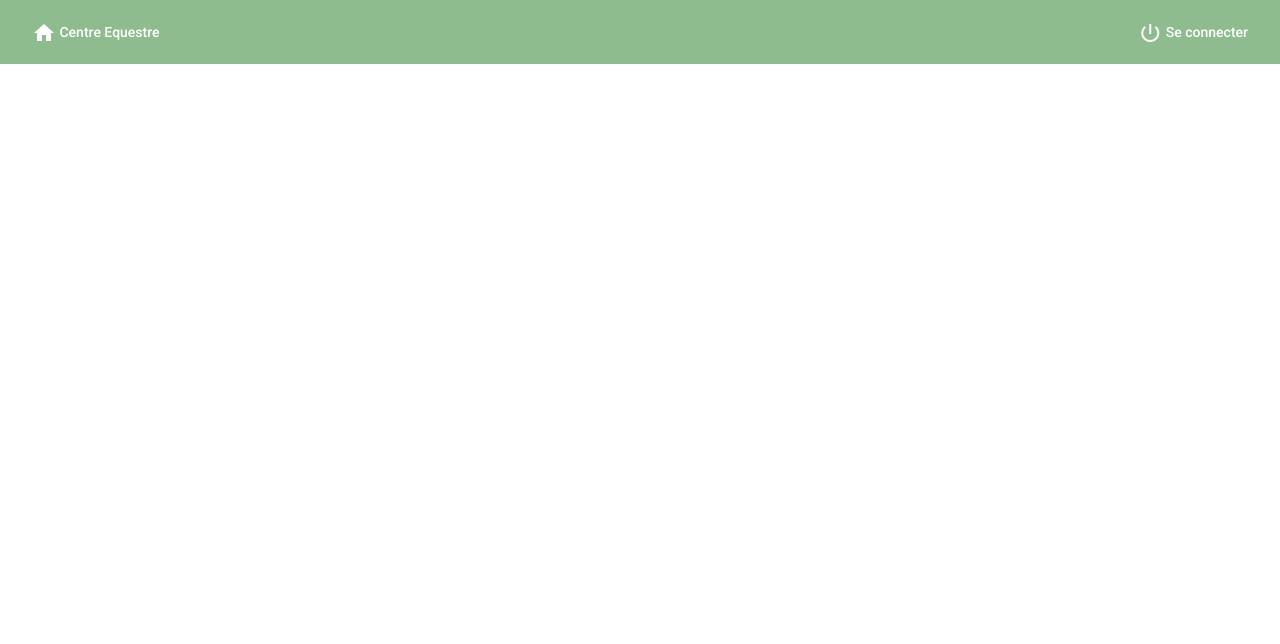
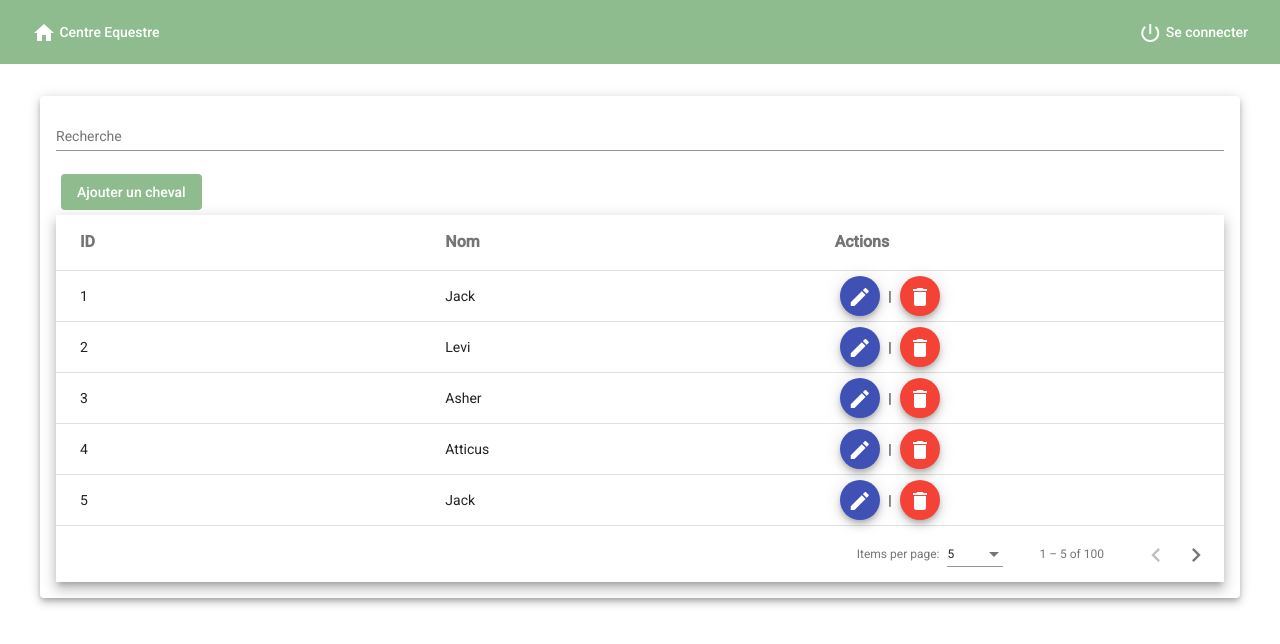
Before and after one commit to Len-dh/Projet-Web-2020-HorseWebsite, an Angular app in the folder Front/Front-Horse-WebSite/: page /horses-management in a window 1280 px wide. Before the commit this address led to /. Shown: the top 644 px of the page. Built offline with nearby package versions, Linux system fonts and the light colour scheme.

Commit message:
Add horses management page and dialog box

```diff
--- a/Front/Front-Horse-WebSite/src/app/app-routing.module.ts
+++ b/Front/Front-Horse-WebSite/src/app/app-routing.module.ts
@@ -8,6 +8,7 @@ import { AccountRecoveryComponent } from './account-recovery/account-recovery.co
 import { UserHomepageComponent } from './user-homepage/user-homepage.component';
 import { InstructorHomepageComponent } from './instructor-homepage/instructor-homepage.component';
 import { AdminHomepageComponent } from './admin-homepage/admin-homepage.component';
+import { HorsesManagementComponent } from './horses-management/horses-management.component';
 
 const routes: Routes = [
   { path: '', component: HomeComponent },
@@ -18,6 +19,7 @@ const routes: Routes = [
   { path: 'user-homepage', component: UserHomepageComponent },
   { path: 'instructor-homepage', component: InstructorHomepageComponent },
   { path: 'admin-homepage', component: AdminHomepageComponent },
+  { path: 'horses-management', component: HorsesManagementComponent },
 
 ];
 
--- /dev/null
+++ b/Front/Front-Horse-WebSite/src/app/horses-dialog-box/horses-dialog-box.component.html
@@ -0,0 +1,13 @@
+<h1 mat-dialog-title>Action : <strong>{{action}}</strong></h1>
+<div mat-dialog-content>
+    <mat-form-field *ngIf="action != 'Supprimer'; else elseTemplate">
+        <input placeholder="{{action}} Nom" matInput [(ngModel)]="local_data.name">
+    </mat-form-field>
+    <ng-template #elseTemplate>
+        Etes vous sûr de vouloir supprimer <b>{{local_data.name}}</b>?
+    </ng-template>
+</div>
+<div mat-dialog-actions>
+    <button mat-button (click)="doAction()">{{action}}</button>
+    <button mat-button (click)="closeDialog()" mat-flat-button color="warn">Annuler</button>
+</div>
--- /dev/null
+++ b/Front/Front-Horse-WebSite/src/app/horses-dialog-box/horses-dialog-box.component.ts
@@ -0,0 +1,37 @@
+import { Component, Inject, Optional } from '@angular/core';
+import { MatDialogRef, MAT_DIALOG_DATA } from '@angular/material/dialog';
+
+export interface UsersData {
+  name: string;
+  id: number;
+}
+
+@Component({
+  selector: 'app-horses-dialog-box',
+  templateUrl: './horses-dialog-box.component.html',
+  styleUrls: ['./horses-dialog-box.component.css']
+})
+
+export class HorsesDialogBoxComponent {
+
+  action: string;
+  local_data: any;
+
+  constructor(
+    public dialogRef: MatDialogRef<HorsesDialogBoxComponent>,
+    //@Optional() is used to prevent error if no data is passed
+    @Optional() @Inject(MAT_DIALOG_DATA) public data: UsersData) {
+    console.log(data);
+    this.local_data = { ...data };
+    this.action = this.local_data.action;
+  }
+
+  doAction() {
+    this.dialogRef.close({ event: this.action, data: this.local_data });
+  }
+
+  closeDialog() {
+    this.dialogRef.close({ event: 'Annuler' });
+  }
+
+}
--- /dev/null
+++ b/Front/Front-Horse-WebSite/src/app/horses-management/horses-management.component.css
@@ -0,0 +1,28 @@
+table {
+    width: 100%;
+  }
+
+  .mat-form-field {
+    font-size: 14px;
+    width: 100%;
+  }
+
+  mat-card {
+      max-width: 1200px;
+      margin: 2em auto;
+  }
+
+  th {
+      font-weight: bolder;
+      font-size: medium;
+  }
+
+  td, th {
+    width: 25%;
+  }
+
+  button {
+      background-color: darkseagreen;
+      color: white;
+      margin: 5px;
+  }
--- /dev/null
+++ b/Front/Front-Horse-WebSite/src/app/horses-management/horses-management.component.html
@@ -0,0 +1,46 @@
+<mat-card class="mat-elevation-z5">
+    <mat-card-content>
+        <mat-form-field>
+            <mat-label>Recherche</mat-label>
+            <input matInput (keyup)="applyFilter($event)" placeholder="Ex. Mia" #input>
+        </mat-form-field>
+
+        <button mat-button (click)="openDialog('Ajouter',{})" mat-flat-button>Ajouter un cheval</button>
+
+        <div class="mat-elevation-z8">
+            <table mat-table [dataSource]="dataSource" matSort>
+
+                <!-- ID Column -->
+                <ng-container matColumnDef="id">
+                    <th mat-header-cell *matHeaderCellDef mat-sort-header> ID </th>
+                    <td mat-cell *matCellDef="let row"> {{row.id}} </td>
+                </ng-container>
+
+                <!-- Name Column -->
+                <ng-container matColumnDef="name">
+                    <th mat-header-cell *matHeaderCellDef mat-sort-header> Nom </th>
+                    <td mat-cell *matCellDef="let row"> {{row.name}} </td>
+                </ng-container>
+
+                <!-- Action Column -->
+                <ng-container matColumnDef="action">
+                    <th mat-header-cell *matHeaderCellDef> Actions </th>
+                    <td mat-cell *matCellDef="let element" class="action-link">
+                        <a (click)="openDialog('Modifier',element)"><button mat-mini-fab color="primary"><mat-icon>edit</mat-icon></button></a> |
+                        <a (click)="openDialog('Supprimer',element)"><button mat-mini-fab color="warn"><mat-icon>delete</mat-icon></button></a>
+                    </td>
+                </ng-container>
+
+                <tr mat-header-row *matHeaderRowDef="displayedColumns"></tr>
+                <tr mat-row *matRowDef="let row; columns: displayedColumns;"></tr>
+
+                <!-- Row shown when there is no matching data. -->
+                <tr class="mat-row" *matNoDataRow>
+                    <td class="mat-cell" colspan="4">No data matching the filter "{{input.value}}"</td>
+                </tr>
+            </table>
+
+            <mat-paginator [pageSizeOptions]="[5, 10, 25, 100]"></mat-paginator>
+        </div>
+    </mat-card-content>
+</mat-card>
--- /dev/null
+++ b/Front/Front-Horse-WebSite/src/app/horses-management/horses-management.component.ts
@@ -0,0 +1,104 @@
+import { AfterViewInit, Component, ViewChild, Inject, Optional } from '@angular/core';
+import { MatPaginator } from '@angular/material/paginator';
+import { MatSort } from '@angular/material/sort';
+import { MatTableDataSource } from '@angular/material/table';
+import { MatDialogModule } from '@angular/material/dialog';
+import { MatDialog, MatDialogRef, MAT_DIALOG_DATA } from '@angular/material/dialog';
+import { HorsesDialogBoxComponent } from '../horses-dialog-box/horses-dialog-box.component';
+
+export interface HorseData {
+  id: string;
+  name: string;
+}
+
+const NAMES: string[] = [
+  'Maia', 'Asher', 'Olivia', 'Atticus', 'Amelia', 'Jack', 'Charlotte', 'Theodore', 'Isla', 'Oliver',
+  'Isabella', 'Jasper', 'Cora', 'Levi', 'Violet', 'Arthur', 'Mia', 'Thomas', 'Elizabeth'
+];
+
+@Component({
+  selector: 'app-horses-management',
+  templateUrl: './horses-management.component.html',
+  styleUrls: ['./horses-management.component.css']
+})
+export class HorsesManagementComponent implements AfterViewInit {
+  displayedColumns: string[] = ['id', 'name', 'action'];
+  dataSource: MatTableDataSource<HorseData>;
+
+  @ViewChild(MatPaginator) paginator: MatPaginator;
+  @ViewChild(MatSort) sort: MatSort;
+
+  constructor(public dialog: MatDialog) {
+    // Create 100 horses
+    const horses = Array.from({ length: 100 }, (_, k) => createNewHorse(k + 1));
+
+    // Assign the data to the data source for the table to render
+    this.dataSource = new MatTableDataSource(horses);
+  }
+
+  ngAfterViewInit() {
+    this.dataSource.paginator = this.paginator;
+    this.dataSource.sort = this.sort;
+  }
+
+  applyFilter(event: Event) {
+    const filterValue = (event.target as HTMLInputElement).value;
+    this.dataSource.filter = filterValue.trim().toLowerCase();
+
+    if (this.dataSource.paginator) {
+      this.dataSource.paginator.firstPage();
+    }
+  }
+
+  openDialog(action, obj): void {
+    obj.action = action;
+    const dialogRef = this.dialog.open(HorsesDialogBoxComponent, {
+      width: '250px',
+      data: obj
+    });
+
+    dialogRef.afterClosed().subscribe(result => {
+      if (result.event == 'Ajouter') {
+        //this.addRowData(result.data);
+      } else if (result.event == 'Modifier') {
+        //this.updateRowData(result.data);
+      } else if (result.event == 'Supprimer') {
+        //this.deleteRowData(result.data);
+      }
+    });
+  }
+/*
+  addRowData(row_obj) {
+    var d = new Date();
+    this.dataSource.push({
+      id: d.getTime(),
+      name: row_obj.name
+    });
+    this.table.renderRows();
+  }
+
+  updateRowData(row_obj) {
+    this.dataSource = this.dataSource.filter((value, key) => {
+      if (value.id == row_obj.id) {
+        value.name = row_obj.name;
+      }
+      return true;
+    });
+  }
+
+  deleteRowData(row_obj) {
+    this.dataSource = this.dataSource.filter((value, key) => {
+      return value.id != row_obj.id;
+    });
+  }*/
+}
+
+/** Builds and returns a new Horse. */
+function createNewHorse(id: number): HorseData {
+  const name = NAMES[Math.round(Math.random() * (NAMES.length - 1))];
+
+  return {
+    id: id.toString(),
+    name: name,
+  };
+}
```
Also changed, not shown: Front/Front-Horse-WebSite/src/app/app.module.ts (+19 -4 lines), Front/Front-Horse-WebSite/src/app/horses-dialog-box/horses-dialog-box.component.css (added), 1 other file (tests, documents, lock files or other folders).
